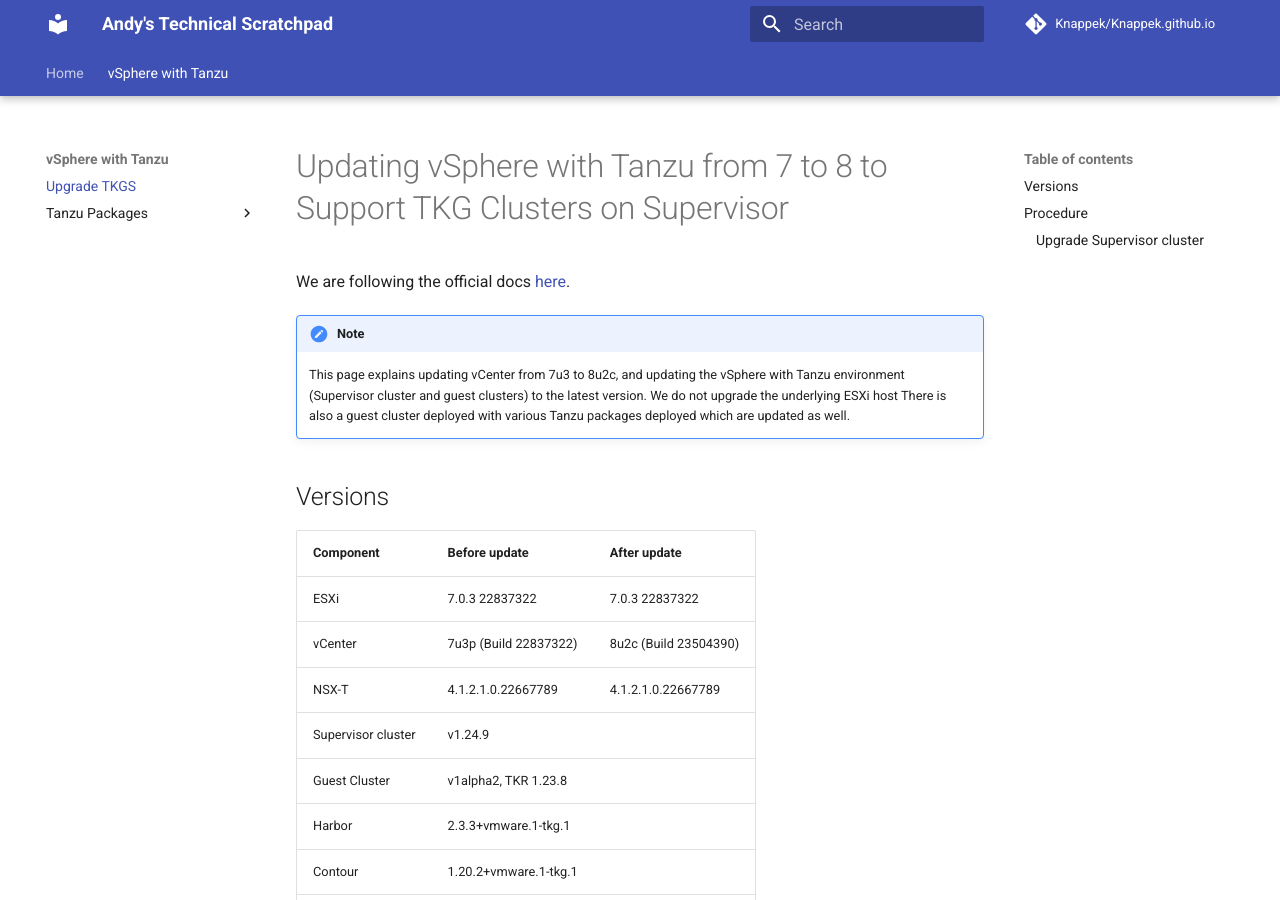
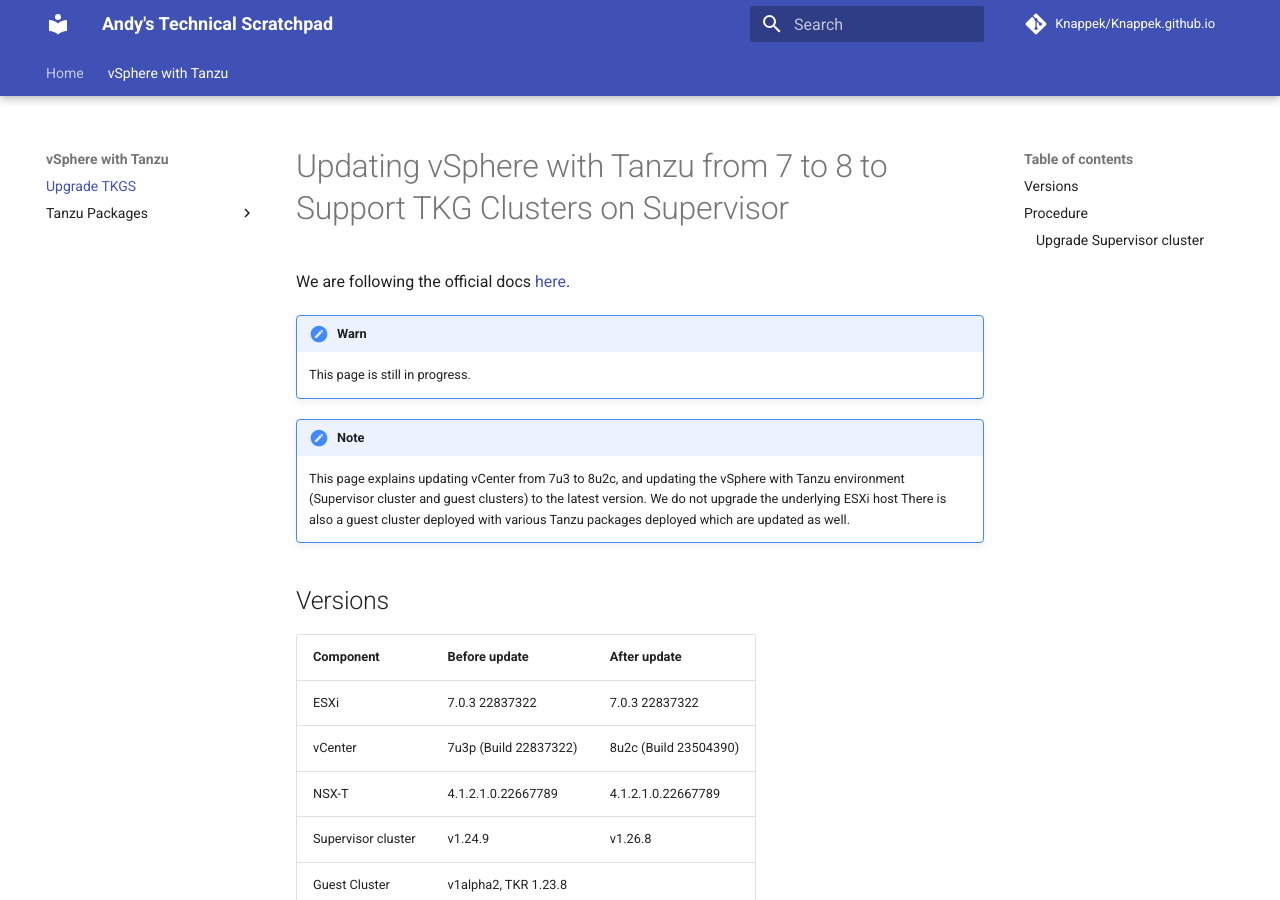
Before and after one commit to Knappek/Knappek.github.io, an MkDocs documentation site: the page built from docs/vsphere-with-tanzu/update-tkgs-from-vsphere7-to-vsphere8.md, in a window 1280 px wide and 900 px high. Built offline with MkDocs 1.6.1 and Material for MkDocs 9.7.7, drawn with Linux system fonts in a browser that asks for light colours; comment, search, counter and statistics services are not loaded.

Commit message:
mention tkgs upgrade is in progress

```diff
--- a/docs/vsphere-with-tanzu/update-tkgs-from-vsphere7-to-vsphere8.md
+++ b/docs/vsphere-with-tanzu/update-tkgs-from-vsphere7-to-vsphere8.md
@@ -1,6 +1,9 @@
 # Updating vSphere with Tanzu from 7 to 8 to Support TKG Clusters on Supervisor
 
 We are following the official docs [here](https://docs.vmware.com/en/VMware-vSphere/8.0/vsphere-with-tanzu-tkg/GUID-F68DF779-F52E-4970-8460-6177BF601DC2.html).
+
+!!! warn
+    This page is still in progress.
 
 !!! note
     This page explains updating vCenter from 7u3 to 8u2c, and updating the vSphere with Tanzu environment (Supervisor cluster and guest clusters) to the latest version. We do not upgrade the underlying ESXi host There is also a guest cluster deployed with various Tanzu packages deployed which are updated as well.
@@ -12,7 +15,7 @@
 | ESXi  | 7.0.3 22837322  | 7.0.3 22837322  |
 | vCenter  |  7u3p (Build 22837322) |  8u2c (Build 23504390) |
 | NSX-T  |  4.1.2.1.0.22667789   |  4.1.2.1.0.22667789  |
-|  Supervisor cluster |  v1.24.9 |   |
+|  Supervisor cluster |  v1.24.9 |  v1.26.8 |
 | Guest Cluster | v1alpha2, TKR 1.23.8  |   |
 |  Harbor  | 2.3.3+vmware.1-tkg.1  |   |
 |  Contour | 1.20.2+vmware.1-tkg.1  |   |
```
